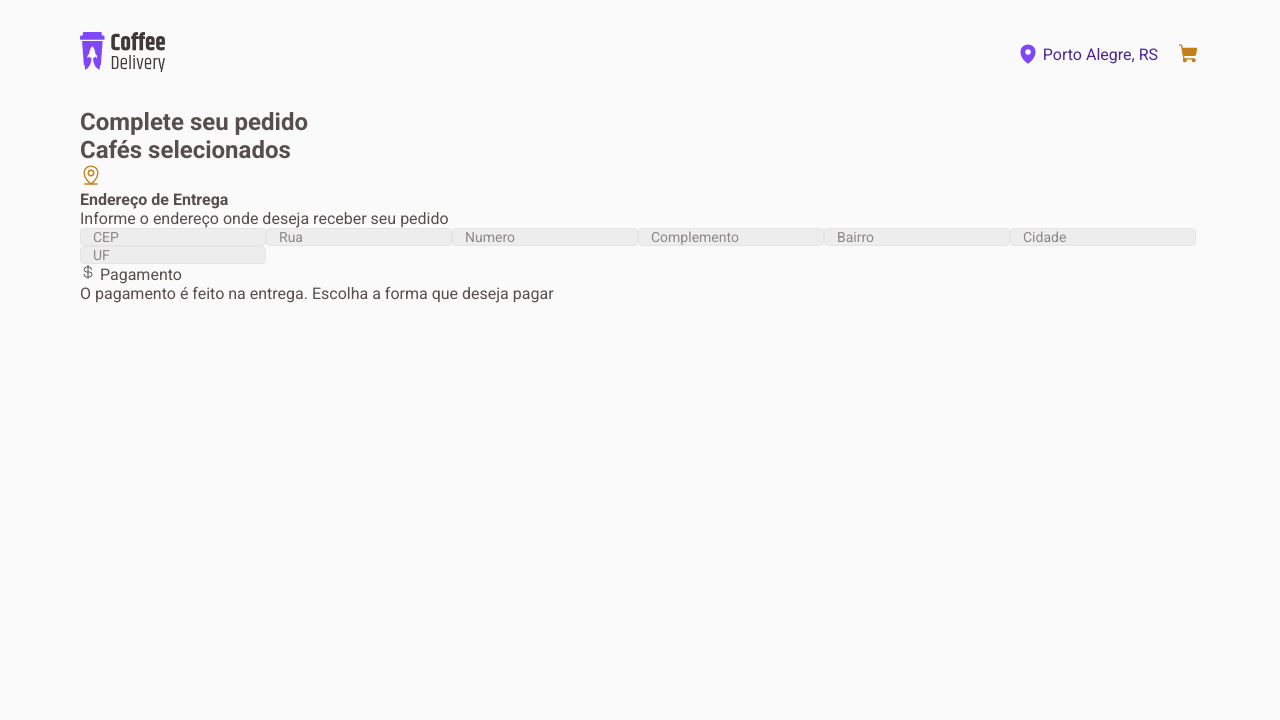
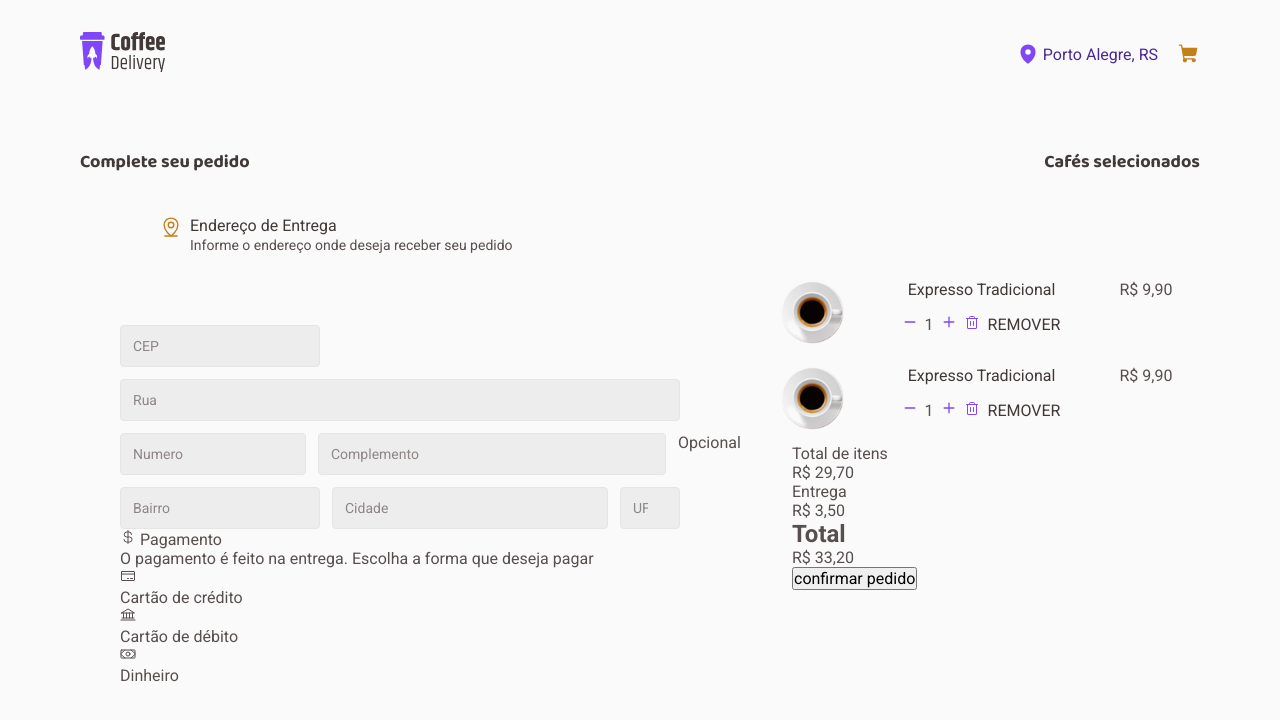
Before and after one commit to HeitorNOC/Coffe-Delivery, a React (Vite) app: page /checkout in a window 1280 px wide. Shown: the top 720 px of the page. Built offline with nearby package versions, Linux system fonts and the light colour scheme.

Commit message:
Finalizando a página de checkout

```diff
--- /dev/null
+++ b/src/pages/Checkout/Components/CardCheckout/index.tsx
@@ -0,0 +1,26 @@
+import { Minus, Plus, Trash } from "phosphor-react";
+import { CardContainer, Left, Mid, Right } from "./styles";
+import Expresso from '../../../../assets/Expresso.svg'
+
+export function CardCheckout() {
+  return (
+    <CardContainer>
+      <Left>
+        <img src={Expresso} alt="Cafe" />
+      </Left>
+      <Mid>
+        <p>Expresso Tradicional</p>
+        <div className="MidDown">
+          <Minus color="#8047F8" size={14} weight="bold"/>
+          <span className="text">1</span>
+          <Plus color="#8047F8" size={14} weight="bold"/>
+          <Trash color="#8047F8" size={16}/>
+          <p>REMOVER</p>
+        </div>
+      </Mid>
+      <Right>
+        <span>R$ 9,90</span>
+      </Right>
+    </CardContainer>
+  )
+}
--- /dev/null
+++ b/src/pages/Checkout/Components/CardCheckout/styles.ts
@@ -0,0 +1,42 @@
+import styled from "styled-components";
+
+export const CardContainer = styled.div`
+  display: flex;
+  flex-direction: row;
+  justify-content: center;
+  align-items: flex-start;
+  padding: 8px 4px;
+  gap: 59px;
+
+
+`
+
+export const Left = styled.div`
+  img {
+    width: 64px;
+  }
+`
+
+export const Mid = styled.div`
+  display: flex;
+  align-items: center;
+  flex-direction: column;
+  p {
+    color: ${(props) => props.theme['base-subtitle']};
+    white-space: nowrap;
+    margin-bottom: 1rem;
+  }
+  div.MidDown {
+    display: flex;
+
+
+    gap: 8px;
+  }
+`
+
+export const Right = styled.div`
+  display: flex;
+  align-items: center;
+  justify-content: center;
+  white-space: nowrap;
+`
--- a/src/pages/Checkout/Components/NewPaymentForm/index.tsx
+++ b/src/pages/Checkout/Components/NewPaymentForm/index.tsx
@@ -1,6 +1,6 @@
 import { useFormContext } from "react-hook-form";
 import InputMask from "react-input-mask";
-import { FormContainer, RuaInput, ComplInput, BairInput, CidInput, UFInput, CEPInput } from "./styles";
+import { FormContainer, RuaInput, ComplInput, BairInput, CidInput, UFInput } from "./styles";
 
 export function NewPaymentForm() {
   const { register } = useFormContext()
@@ -13,23 +13,31 @@ export function NewPaymentForm() {
         id="cep"
         placeholder="CEP"
         {...register('cep')}
+        className="CepInput"
+        style={{
+          width: '200px',
+          height: '42px',
+        }}
       />
       <RuaInput
         id="rua"
         placeholder="Rua"
         {...register('rua')}
+
       />
       <InputMask
         mask="(99) 99999-9999"
         id="num"
         placeholder="Numero"
         {...register('num')}
+        className="NumInput"
       />
       <ComplInput
         id="comp"
         placeholder="Complemento"
         {...register('comp')}
       />
+      <label htmlFor="comp">Opcional</label>
       <BairInput
         id="bairro"
         placeholder="Bairro"
@@ -44,7 +52,37 @@ export function NewPaymentForm() {
         id="uf"
         placeholder="UF"
         {...register('uf')}
+        list="Uf-suggestions"
       />
+      <datalist id="Uf-suggestions">
+        <option value="AC">Acre</option>
+        <option value="AL">Alagoas</option>
+        <option value="AM">Amazonas</option>
+        <option value="AP">Amapá</option>
+        <option value="BA">Bahia</option>
+        <option value="CE">Ceará</option>
+        <option value="DF">Distrito Federal	</option>
+        <option value="ES">Espírito Santo	</option>
+        <option value="GO">Goiás</option>
+        <option value="MA">Maranhão</option>
+        <option value="MT">Mato Grosso</option>
+        <option value="MS">Mato Grosso do Sul</option>
+        <option value="MG">Minas Gerais</option>
+        <option value="PA">Pará</option>
+        <option value="PB">Paraíba</option>
+        <option value="PR">Paraná</option>
+        <option value="PE">Pernambuco</option>
+        <option value="PI">Piauí</option>
+        <option value="RJ">Rio de Janeiro</option>
+        <option value="RN">Rio Grande do Norte</option>
+        <option value="RS">Rio Grande do Sul</option>
+        <option value="RO">Rondônia</option>
+        <option value="RR">Roraima</option>
+        <option value="SC">Santa Catarina</option>
+        <option value="SP">São Paulo</option>
+        <option value="SE">Sergipe</option>
+        <option value="TO">Tocantins</option>
+      </datalist>
     </FormContainer>
   )
 }
--- a/src/pages/Checkout/Components/NewPaymentForm/styles.ts
+++ b/src/pages/Checkout/Components/NewPaymentForm/styles.ts
@@ -3,8 +3,12 @@ import styled from "styled-components";
 export const FormContainer = styled.div`
   display: flex;
   flex-wrap: wrap;
+  gap: 0.75rem;
 
   input {
+    display: flex;
+    align-items: center;
+    flex-wrap: wrap;
     background: transparent;
     border: 1px solid #E6E5E5;
     border-radius: 4px;
@@ -39,26 +43,24 @@ const BaseInput = styled.input`
   }
 `
 
-export const CEPInput = styled(BaseInput)`
-  flex: 1;
-  &::-webkit-calendar-picker-indicator {
-    display: none !important;
-  }
-`
-
 export const RuaInput = styled(BaseInput)`
-
+  width: 560px;
+  height: 42px
 `
 
 export const ComplInput = styled(BaseInput)`
-
+  width: 348px;
+  height: 42px;
 `
 export const BairInput = styled(BaseInput)`
-
+  width: 200px;
+  height: 42px;
 `
 export const CidInput = styled(BaseInput)`
-
+  width: 276px;
+  height: 42px;
 `
 export const UFInput = styled(BaseInput)`
-
+  width: 60px;
+  height: 42px;
 `
--- a/src/pages/Checkout/index.tsx
+++ b/src/pages/Checkout/index.tsx
@@ -1,10 +1,10 @@
-import { CurrencyDollar, MapPinLine } from "phosphor-react";
+import { Bank, CreditCard, CurrencyDollar, MapPinLine, Money } from "phosphor-react";
 import { CheckoutContainer, Left, Right, TextDiv, Wrapper } from "./styles";
 import { FormProvider, useForm } from 'react-hook-form'
 import { zodResolver } from '@hookform/resolvers/zod'
 import * as zod from 'zod'
-import InputMask from 'react-input-mask'
 import { NewPaymentForm } from "./Components/NewPaymentForm";
+import { CardCheckout } from "./Components/CardCheckout";
 
 
 const newCycleFormValidationSchema = zod.object({
@@ -45,7 +45,7 @@ export function Checkout() {
               <Left>
                 <div className="LeftUpper">
                   <MapPinLine color="#C47F17" size={22} />
-                  <div>
+                  <div className="LeftUpperText">
                     <h4>Endereço de Entrega</h4>
                     <p>Informe o endereço onde deseja receber seu pedido</p>
                   </div>
@@ -58,23 +58,41 @@ export function Checkout() {
                   </div>
                   <div className="down">
                     <div>
-
+                      <CreditCard />
+                      <p>Cartão de crédito</p>
                     </div>
                     <div>
-
+                      <Bank />
+                      <p>Cartão de débito</p>
                     </div>
                     <div>
-
+                      <Money />
+                      <p>Dinheiro</p>
                     </div>
                   </div>
                 </div>
               </Left>
               <Right>
                 <div>
-
+                  <CardCheckout />
+                  <CardCheckout />
                 </div>
                 <div>
+                  <div>
+                    <p>Total de itens</p>
+                    <span>R$ 29,70</span>
+                  </div>
+                  <div>
+                    <p>Entrega</p>
+                    <span>R$ 3,50</span>
+                  </div>
+                  <div>
+                    <h2>Total</h2>
+                    <span>R$ 33,20</span>
+                  </div>
 
+
+                  <button type="submit">confirmar pedido</button>
                 </div>
               </Right>
 
--- a/src/pages/Checkout/styles.ts
+++ b/src/pages/Checkout/styles.ts
@@ -1,21 +1,58 @@
 import styled from "styled-components";
 
 export const CheckoutContainer = styled.div`
-
+  display: flex;
+  flex-direction: column;
+  margin-top: 2.5rem;
 `
 
 export const TextDiv = styled.div`
+  display: flex;
+  justify-content: space-between;
+  align-items: center;
 
+  h2 {
+    font-size: 1.125rem;
+    font-weight: 700;
+    font-family: 'Baloo 2', sans-serif;
+    color: ${(props) => props.theme['base-subtitle']};
+  }
 `
 
 export const Wrapper = styled.div`
+  form {
+    display: flex;
+    align-items: center;
+    justify-content: center;
+    flex-direction: row;
+    margin-left: 2.5rem;
+  }
 
 `
 
 export const Left = styled.div`
-
+  div.LeftUpper {
+    margin-bottom: 2rem;
+    display: flex;
+    max-width: 640px;
+    padding: 40px;
+    div.LeftUpperText {
+      margin-left: 0.5rem;
+      h4 {
+        font-size: 1rem;
+        color: ${(props) => props.theme['base-subtitle']};
+        font-weight: 400;
+        margin-bottom: 2px;
+      }
+      p {
+        font-size: 0.875rem;
+        color: ${(props) => props.theme['base-text']};
+      }
+    }
+  }
 `
 
 export const Right = styled.div`
-
+  max-width: 448px;
+  padding: 40px;
 `
```
